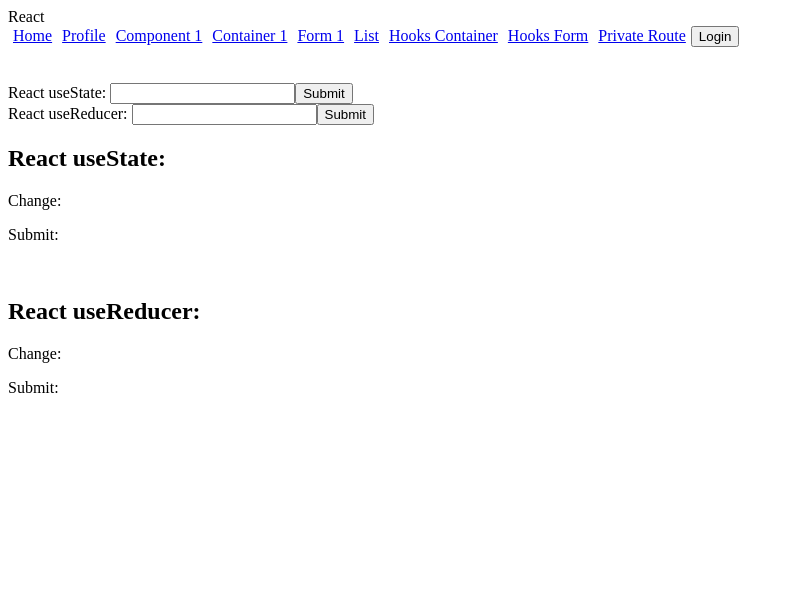
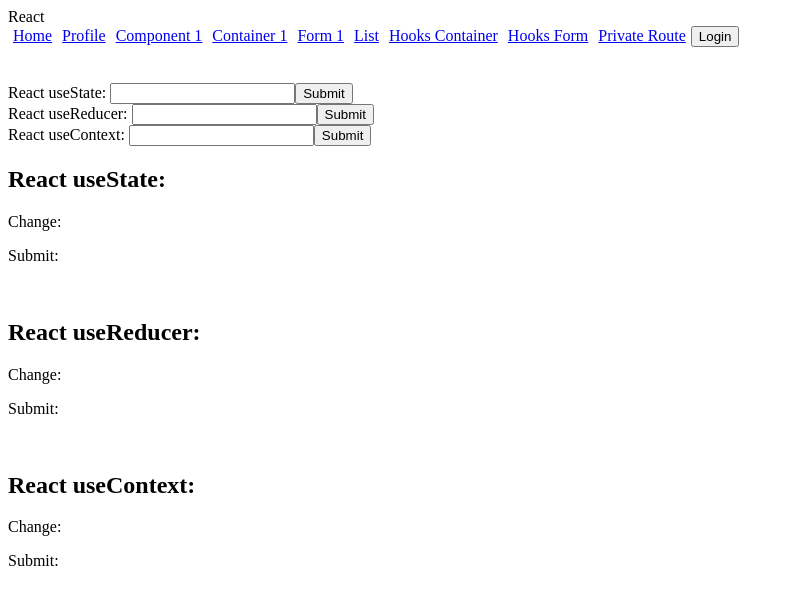
Before and after one commit to winterfreddy/udemy-tutorial-projects, a React (Create React App) app in the folder react-hooks-context-migration/react-redux-app-starter/: page /hooksform in a window 1280 px wide. Shown: the top 604 px of the page, without its empty margins (0-794 px from the left). Built offline with nearby package versions, Linux system fonts and the light colour scheme; what auth0-js would draw is missing.

Commit message:
Add global state with context to form

```diff
--- a/react-hooks-context-migration/react-redux-app-starter/src/App.js
+++ b/react-hooks-context-migration/react-redux-app-starter/src/App.js
@@ -2,6 +2,7 @@ import React, { useState, useReducer } from 'react';
 import Routes from './routes';
 import Context from './utils/context';
 import * as Reducer from './store/hooks_state/hooks_reducer';
+import * as UserReducer from './store/hooks_state/user_input_hooks_reducer';
 import * as ACTIONS from './store/actions/actions';
 
 //main app
@@ -10,6 +11,7 @@ const App = () => {
   const [ stateGlobal, setStateGlobal ] = useState(0);
 
   const [ stateContextGlobal, dispatchContextGlobal ] = useReducer(Reducer.HooksReducer, Reducer.initialState);
+  const [ stateUser, dispatchUser ] = useReducer(UserReducer.UserReducer, UserReducer.initialState);
 
   const incrementGlobalState = () => {
     setStateGlobal(stateGlobal + 1);
@@ -27,6 +29,16 @@ const App = () => {
     dispatchContextGlobal(ACTIONS.failure());
   }
 
+  const handleuseContextChange = (event) => {
+    dispatchUser(ACTIONS.user_input_change(event.target.value));
+  }
+
+  const handleuseContextSubmit = (event) => {
+    event.preventDefault();
+    event.persist();
+    dispatchUser(ACTIONS.user_input_submit(event.target.useContext.value));
+  }
+
   return(
     <div>
       React
@@ -39,6 +51,11 @@ const App = () => {
           reducerGlobalState: stateContextGlobal.stateprop2,
           dispatchContextTrue: () => handleContextDispatchTrue(),
           dispatchContextFalse: () => handleContextDispatchFalse(),
+
+          useContextChange: stateUser.user_text_change,
+          useContextSubmit: stateUser.user_text_submit,
+          useContextHandleChange: (event) => handleuseContextChange(event),
+          useContextHandleSubmit: (event) => handleuseContextSubmit(event),
         }}
       >
         <Routes />
--- a/react-hooks-context-migration/react-redux-app-starter/src/hooks/hooks_container1.js
+++ b/react-hooks-context-migration/react-redux-app-starter/src/hooks/hooks_container1.js
@@ -57,6 +57,8 @@ const HooksContainer1 = () => {
             <br />
             { useEffectValue ? <p>{useEffectValue}</p> : <p>No value</p>}
             <br />
+            { context.useContextSubmit ? <p>{context.useContextSubmit}</p> : <p>No user text</p>}
+            <br />
             { state.stateprop1 ? <p>State prop 1 is true</p> : <p>State prop 1 is false</p>}
             <br />
             { context.reducerGlobalState ? <p>State prop 2 is true</p> : <p>State prop 2 is false</p>}
--- a/react-hooks-context-migration/react-redux-app-starter/src/hooks/hooks_form.js
+++ b/react-hooks-context-migration/react-redux-app-starter/src/hooks/hooks_form.js
@@ -1,8 +1,11 @@
 import React, { useState, useReducer, useContext } from 'react';
 import * as ACTIONS from '../store/actions/actions';
 import * as UserReducer from '../store/hooks_state/user_input_hooks_reducer';
+import Context from '../utils/context';
 
 const HooksForm = () => {
+    const context = useContext(Context);
+
     const [ valueChange, setValueChange ] = useState('');
     const [ valueSubmit, setValueSubmit ] = useState('');
 
@@ -38,6 +41,11 @@ const HooksForm = () => {
                 <input id='useReducer' type='text' onChange={handleuseReducerChange}/>
                 <button type='submit'>Submit</button>
             </form>
+            <form onSubmit={context.useContextHandleSubmit}>
+                <label>React useContext: </label>
+                <input id='useContext' type='text' onChange={context.useContextHandleChange}/>
+                <button type='submit'>Submit</button>
+            </form>
             <div>
                 <h2> React useState: </h2>
                 <p> Change: {valueChange}</p>
@@ -46,6 +54,10 @@ const HooksForm = () => {
                 <h2> React useReducer: </h2>
                 <p> Change: {userState.user_text_change}</p>
                 <p> Submit: {userState.user_text_submit}</p>
+                <br />
+                <h2> React useContext: </h2>
+                <p> Change: {context.useContextChange}</p>
+                <p> Submit: {context.useContextSubmit}</p>
             </div>
         </div>
     )
```
